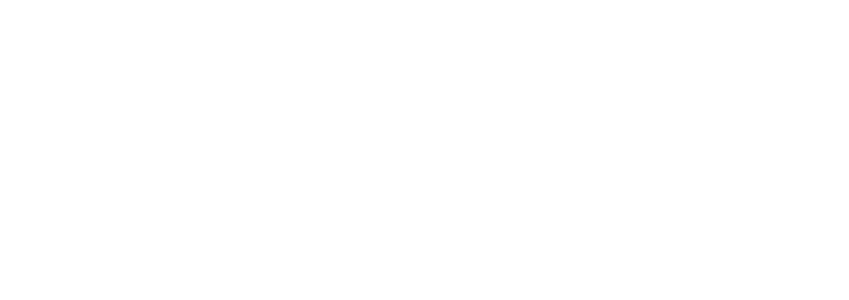
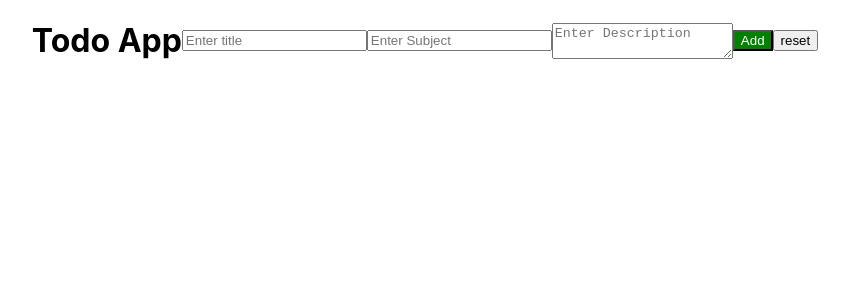
Before and after one commit to UDAYVEERUS/Todo_App, a React (Create React App) app: page / in a window 1280 px wide. Before the commit this address had no page. Shown: the top 300 px of the page, without its empty margins (215-1064 px from the left). Built offline with nearby package versions, Linux system fonts and the light colour scheme.

Commit message:
Todo app done with edit delete and reset functionality

```diff
--- a/src/App.js
+++ b/src/App.js
@@ -6,12 +6,15 @@
 import Arrayofobject from './components/ArrayOfObject';
 import ShowingText from './components/showingtext';
 import Timer from './components/Timer';
+import Todo from './components/Todo';
 function App() {
   return (
     <>
       <Router>
         <Routes>
+
         <Route path='/todo' element={<TodoApp />} />
+        <Route path='/' element={<Todo />} />
         <Route path='/number' element={<NumberGenerator />} />
         <Route path='/arrayofobject' element={<Arrayofobject />} />
         <Route path='/showingtext' element={<ShowingText />} />
--- /dev/null
+++ b/src/components/Todo.js
@@ -0,0 +1,82 @@
+import React, { useEffect, useState } from 'react'
+
+const Todo = () => {
+  const [todo, setTodo] = useState([])
+  const [title, setTitle] = useState("")
+  const [subject, setSubject] = useState("")
+  const [description, setDescription] = useState("")
+  const [editMode, setEditMode] = useState(false)
+  const [editIndex, setEditIndex] = useState(null)
+
+  const handleTitle = (e) => {
+    setTitle(e.target.value)
+  }
+  const handleSubject = (e) => {
+    setSubject(e.target.value)
+  }
+  const handleDescription = (e) => {
+    setDescription(e.target.value)
+  }
+
+  const handleSubmit = (e) => {
+    e.preventDefault()
+    if (editMode) {
+      const updateTodos = [...todo]
+      updateTodos[editIndex] = { title, subject, description }
+      setTodo(updateTodos)
+      setEditMode(false)
+      setEditIndex(null)
+
+    } else {
+      setTodo([...todo, { title, subject, description }])
+    }
+    setTitle("")
+    setSubject("")
+    setDescription("")
+  }
+  const handleDelete = (index) => {
+    const updateTodo = [...todo]
+    updateTodo.splice(index, 1)
+    setTodo(updateTodo)
+  }
+  const handleEdit = (index) => {
+    const todos = todo[index]
+    setTitle(todos.title)
+    setSubject(todos.subject)
+    setDescription(todos.description)
+    setEditMode(true)
+    setEditIndex(index)
+  }
+  const handleReset = () => {
+    setTitle("")
+    setSubject("")
+    setDescription("")
+  }
+  return (
+    <div >
+      <div style={{ display: "flex", justifyContent: "center", alignItems: "center" }}>
+        <h1>Todo App</h1>
+        <input type="text" value={title} onChange={handleTitle} placeholder='Enter title' /><br />
+        <input type="text" value={subject} onChange={handleSubject} placeholder='Enter Subject' /><br />
+        <textarea value={description} placeholder='Enter Description' onChange={handleDescription}></textarea><br />
+        <button style={{ backgroundColor: "green", color: "white" }} type='submit' onClick={handleSubmit}>{editMode ? "Update" : "Add"}</button><br />
+        <button onClick={handleReset}>{editMode ? "" : "reset"}</button>
+      </div>
+      <div style={{ display: "flex", gap: "4px", width: "full", margin: "10px" }}>
+        {todo && todo.map((item, index) => {
+          return (
+            <div key={index} style={{ backgroundColor: "gray", width: "300px" }}>
+              <h3>{item.title}</h3>
+              <h2>{item.subject}</h2>
+              <p>{item.description}</p>
+              <button style={{ marginRight: "10px", background: "blue", color: "white" }} onClick={() => handleEdit(index)}>Edit</button>
+              <button style={{ background: "red", color: "white" }} onClick={() => handleDelete(index)}>Delete</button>
+            </div>
+          )
+        })}
+      </div>
+    </div>
+  )
+}
+
+export default Todo
```
